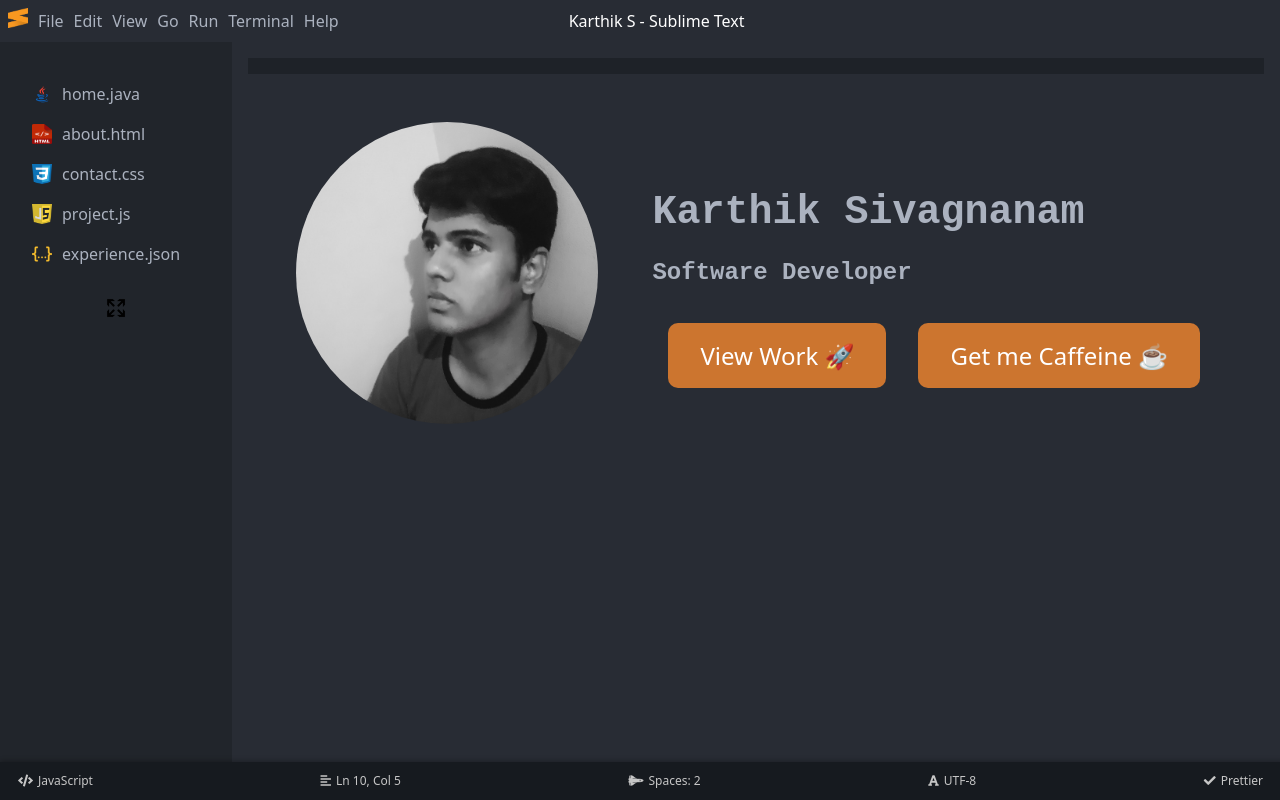
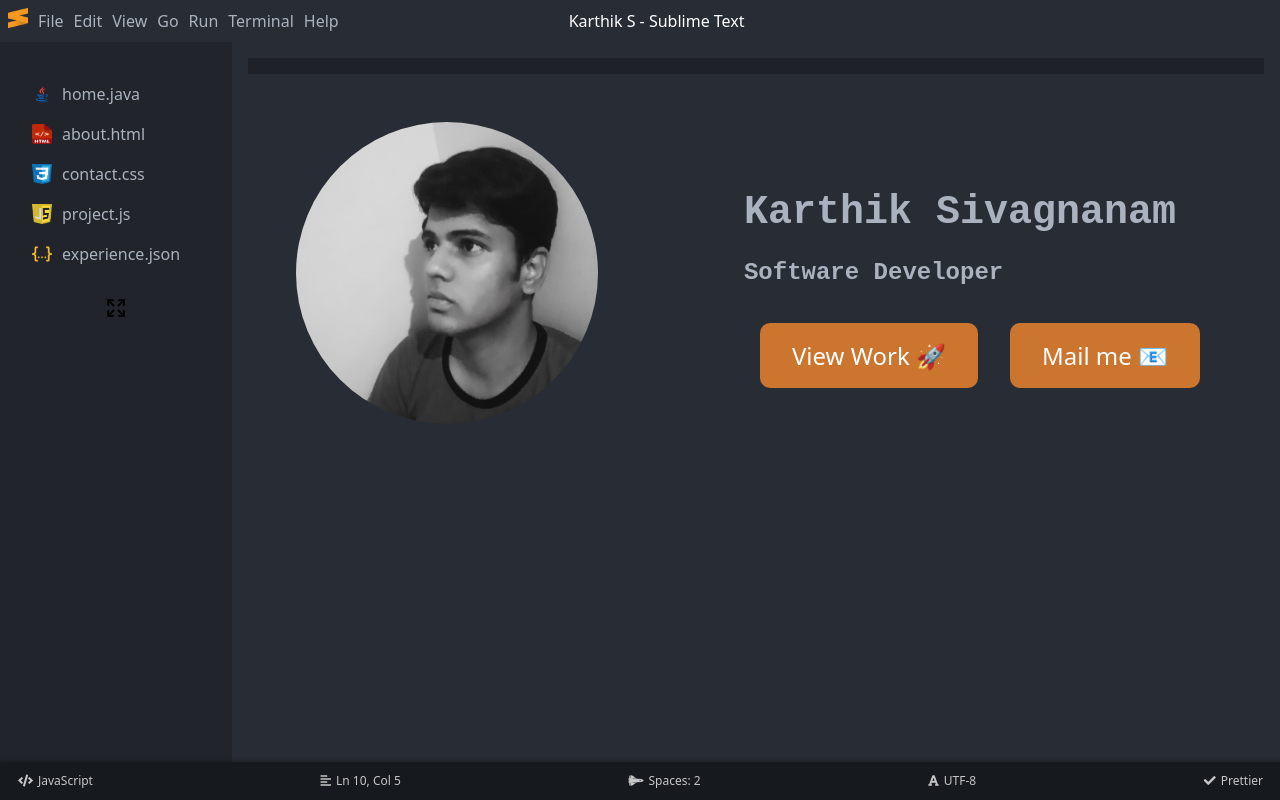
Before and after one commit to Karthik-02/portfolio, a React (Vite) app: page / in a window 1280 px wide. Built offline with nearby package versions, Linux system fonts and the light colour scheme; the HTML template or start-up script is replaced by a standard one.

Commit message:
Update DefaultComponent.jsx

```diff
--- a/src/components/DefaultComponent.jsx
+++ b/src/components/DefaultComponent.jsx
@@ -24,7 +24,7 @@ const DefaultComponent = () => {
         <h2 className="role">Software Developer<span className="cursor">|</span></h2>
         <div className="button-container">
           <button className="work-button" onClick={handleViewWorkClick}>View Work 🚀</button>
-          <button className="caffeine-button" onClick={handleGetMeCaffeineClick}>Get me Caffeine ☕</button>
+          <button className="caffeine-button" onClick={handleGetMeCaffeineClick}>Mail me 📧</button>
         </div>
       </div>
     </div>
```
